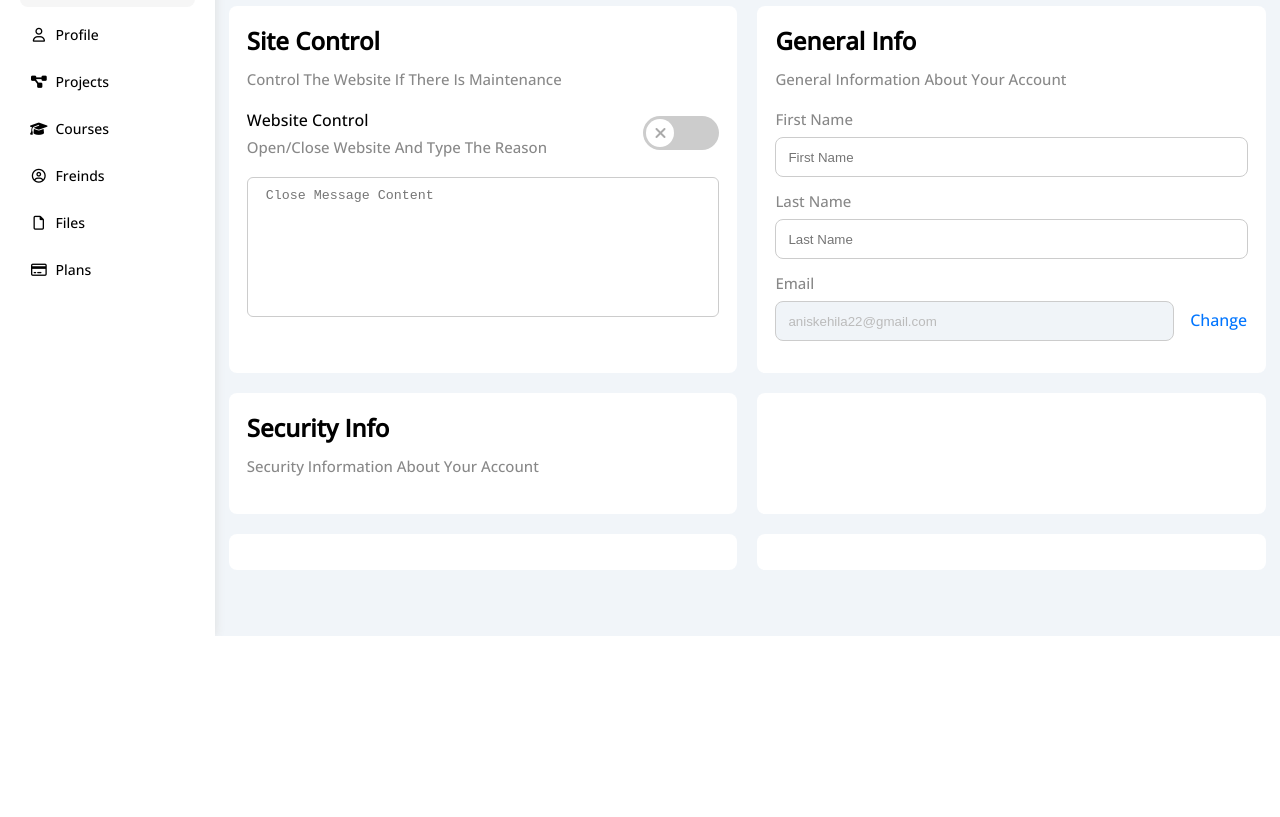
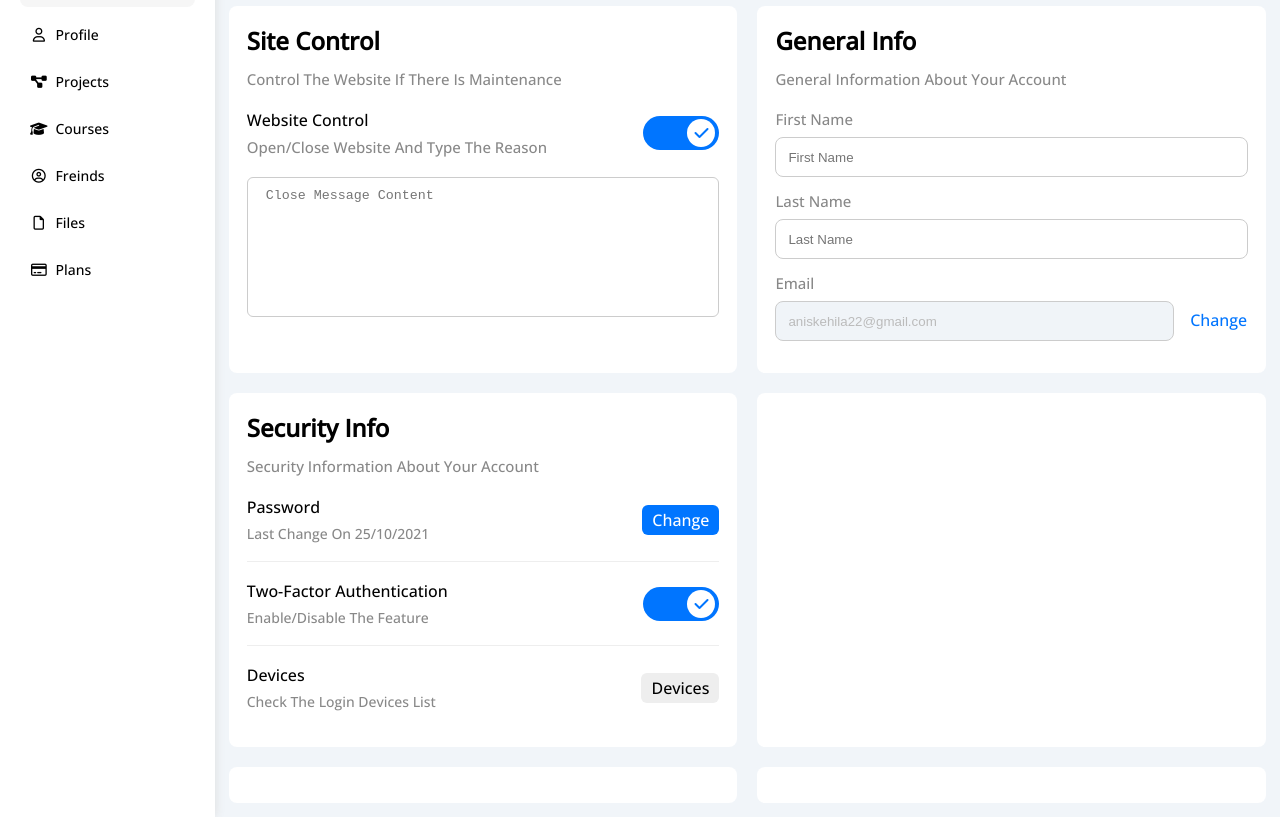
Before and after one commit to AnisKehila/template_four, a plain HTML site: page settings.html in a window 1280 px wide. Shown: the part 164-981 px from the top of the page. Before the commit the page ends 800 px from the top, so only its background shows below. Drawn offline with nearby package versions, Linux system fonts and the light colour scheme.

Commit message:
creating settings page

```diff
--- a/css/style.css
+++ b/css/style.css
@@ -488,7 +488,8 @@ main > h1::after {
     height: 50px;
 }
 .dashboard .social i {
-    width: 57px;
+    min-width: 52px;
+    max-width: 52px;
     display: flex;
     align-items: center;
     justify-content: center;
@@ -496,6 +497,7 @@ main > h1::after {
     transition: .3s;
 }
 .dashboard .social i:hover {
+    transform: rotate(5deg);
     rotate: 5deg;
 }
 .dashboard .social .info {
@@ -657,6 +659,9 @@ background-color: rgb(255 0 0 / 20%);
     background-color: #f0f4f8;
     color: #bbb;
 }
+.settings .security > div:not(:last-child) {
+    border-bottom: 1px solid #eee;
+}
 /* END General info box style */
 /* END settings main content style */
 
@@ -673,39 +678,12 @@ background-color: rgb(255 0 0 / 20%);
 
 
 
-
-
-
-
-
-
-
-
-
-
-
-
-
-
-
-
-
-
-
-
-
-
-
-
 /* Starts animation */
 @keyframes breath {
-    0% {
+    0%,100% {
         opacity: 0;
     }
     50% {
         opacity: 1;
     }
-    100% {
-        opacity: 0;
-    }
 }
--- a/script.js
+++ b/script.js
@@ -6,5 +6,7 @@ function toggleClass() {
     }
 }
 // toggle button
-let btn = document.querySelector('.switch-btn');
-btn.addEventListener('click' , toggleClass);
+let toggleBtns = document.querySelectorAll('.switch-btn');
+toggleBtns.forEach(e => {
+    e.addEventListener('click' , toggleClass);
+})
--- a/settings.html
+++ b/settings.html
@@ -53,7 +53,7 @@
                                 <p>Website Control</p>
                                 <p class="fs-15 c-grey mg-t6">Open/Close Website And Type The Reason</p>
                             </div>
-                            <div class="switch-btn"></div>
+                            <div class="switch-btn active"></div>
                         </div>
                         <textarea placeholder="Close Message Content" class="mg-t20 br-6 pd-l18 pd-t10"></textarea>
                     </div>
@@ -79,7 +79,27 @@
                     <div class="br-8 bg-white pd-18 security">
                         <h2>Security Info</h2>
                         <p class="fs-15 c-grey mg-t12 mg-b20">Security Information About Your Account</p>
-
+                        <div class="d-flex-space align pd-b18">
+                            <div>
+                                <p>Password</p>
+                                <p class="fs-14 mg-t6 c-grey">Last Change On 25/10/2021</p>
+                            </div>
+                            <a href="#" class="btn-shape c-white bg-blue">Change</a>
+                        </div>
+                        <div class="d-flex-space align pd-b18 pd-t18">
+                            <div>
+                                <p>Two-Factor Authentication</p>
+                                <p class="fs-14 mg-t6 c-grey">Enable/Disable The Feature</p>
+                            </div>
+                            <div class="switch-btn active"></div>
+                        </div>
+                        <div class="d-flex-space align pd-b18 pd-t18">
+                            <div>
+                                <p>Devices</p>
+                                <p class="fs-14 mg-t6 c-grey">Check The Login Devices List</p>
+                            </div>
+                            <a href="#" class="btn-shape bg-eee">Devices</a>
+                        </div>
                     </div>
                     <!-- Social info -->
                     <div class="br-8 bg-white pd-18 social">
```
